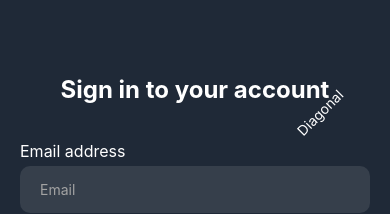
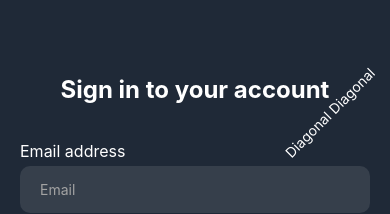
Before and after one commit to Sir-Thom/proximity-chat, a React Native app in the folder proximityChat/: screen /Login in a window 390 px wide. Shown: the part 235-449 px from the top of the page. Built offline with nearby package versions, Linux system fonts and the light colour scheme; no server answers.

Commit message:
Update diagonal

```diff
--- a/proximityChat/Screens/LoginScreen.tsx
+++ b/proximityChat/Screens/LoginScreen.tsx
@@ -49,7 +49,7 @@
                         alt="Your Company"
                     />
                     <Text style={styles.title}>Sign in to your account</Text>
-                    <Text style={{transform:[{rotate: '315deg'}], color:'white', left:125}}>Diagonal</Text>
+                    <Text style={{transform:[{rotate: '315deg'}], color:'white', left:135}}>Diagonal Diagonal</Text>
                 </View>
                 <View style={styles.inputContainer}>
                     <Text style={styles.label}>Email address</Text>
```
